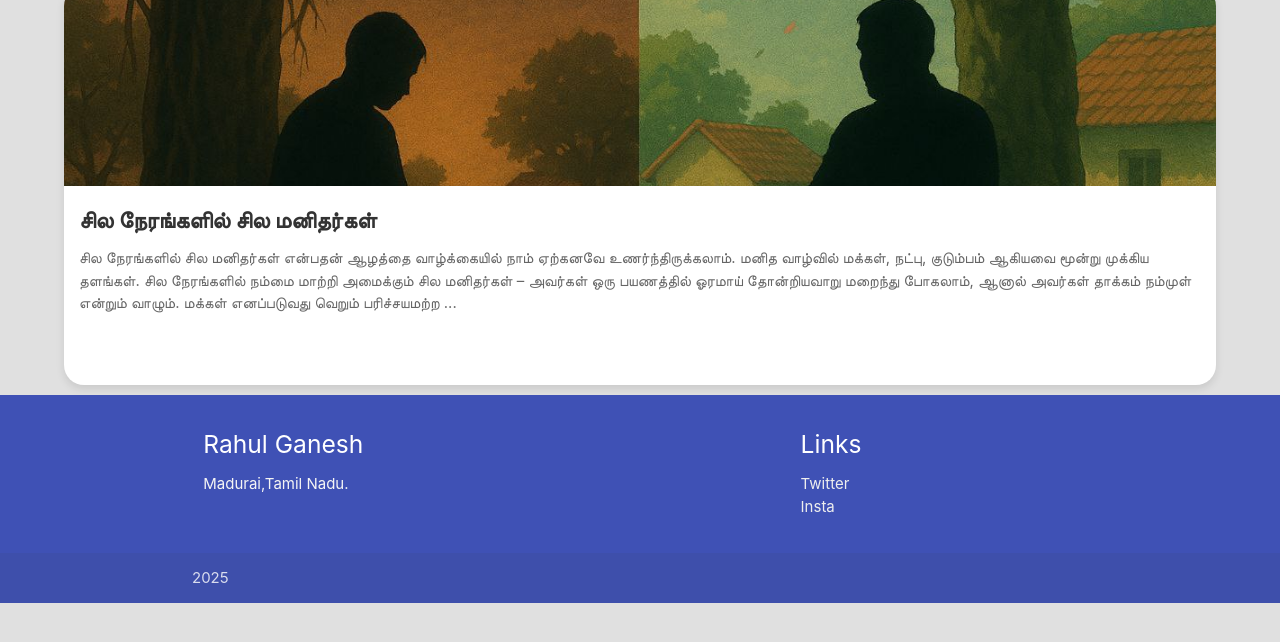
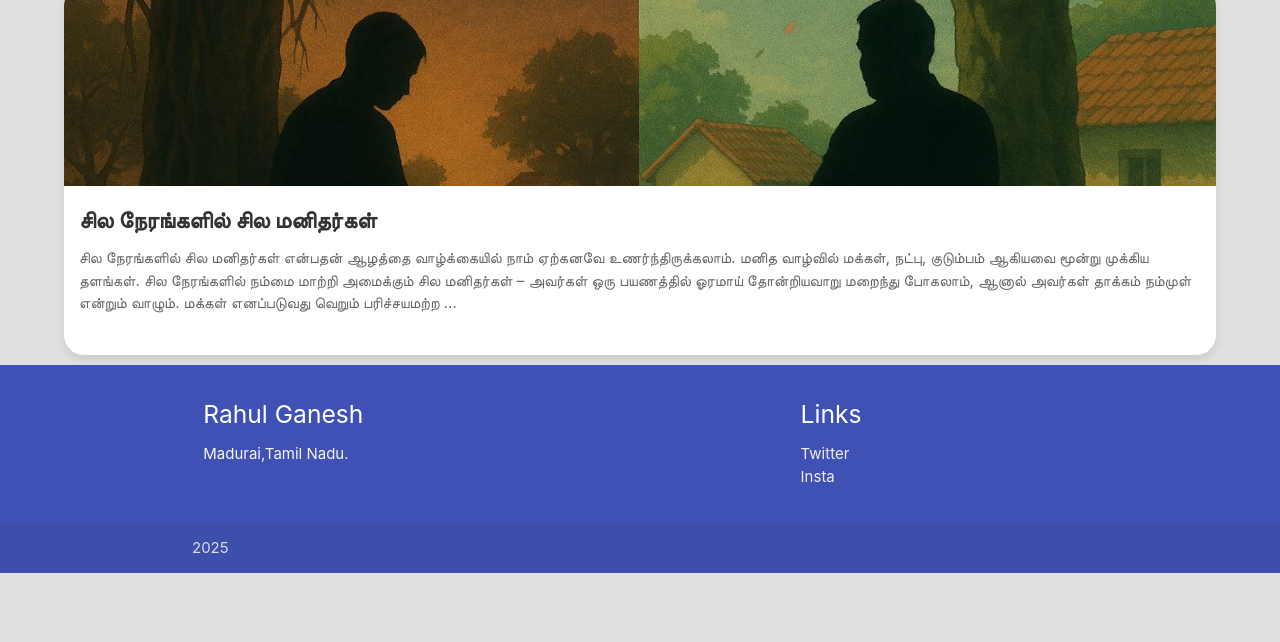
Before and after one commit to rahulganes/rahulganes.github.io, a plain HTML site: page index.html in a window 1280 px wide. Shown: the part 88-730 px from the top of the page. Drawn offline with nearby package versions, Linux system fonts and the light colour scheme.

Commit message:
updated cardview

```diff
--- a/css/cardcontent.css
+++ b/css/cardcontent.css
@@ -7,7 +7,7 @@
     background-color: #ffffff;
     border-radius: 20px;
     box-shadow: 0 4px 8px rgba(0, 0, 0, 0.1);
-    border-bottom: 40px solid transparent;
+    border-bottom: 10px solid transparent;
     margin-left: 5%;
     margin-right: 5%;
     margin-top: 5px;
```
